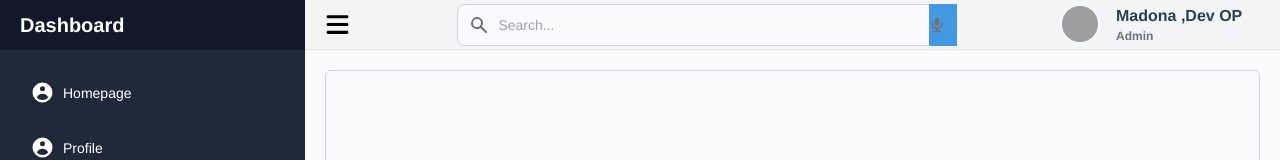
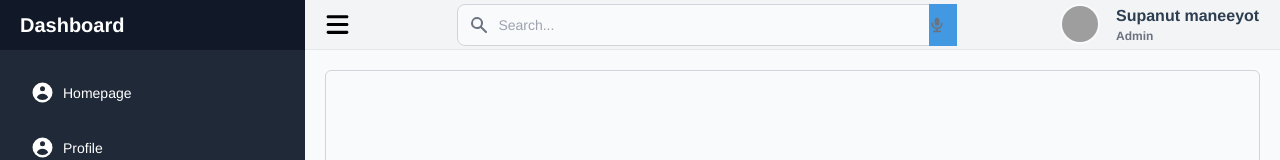
Before and after one commit to Supanutice112/Assistant_mate_Frontend, a Vue app in the folder Assistance_mate_frontend/: page / in a window 1280 px wide. Shown: the top 160 px of the page. Built offline with nearby package versions, Linux system fonts and the light colour scheme; grey boxes are pictures that could not be loaded.

Commit message:
edit dashboard

```diff
--- a/Assistance_mate_frontend/src/views/master/DashboardView.vue
+++ b/Assistance_mate_frontend/src/views/master/DashboardView.vue
@@ -97,7 +97,7 @@
                         <div class="flex items-center justify-start space-x-4" @click="toggleDrop">
                             <img class="w-10 h-10 rounded-full border-2 border-gray-50" src="https://yt3.ggpht.com/hqsxh-Vnbw9OK0_X4DAWh6RkmEUVnL-82SRCyh-IKr9fIXR8zhUCRdBEwgWWL_14q_L8Piod=s108-c-k-c0x00ffffff-no-rj" alt="">
                             <div class="font-semibold dark:text-white text-left">
-                                <div>Madona ,Dev OP</div>
+                                <div>Supanut maneeyot</div>
                                 <div class="text-xs text-gray-500 dark:text-gray-400">Admin</div>
                             </div>
                         </div>
```
